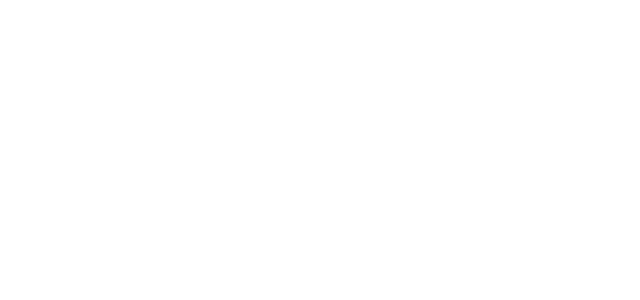
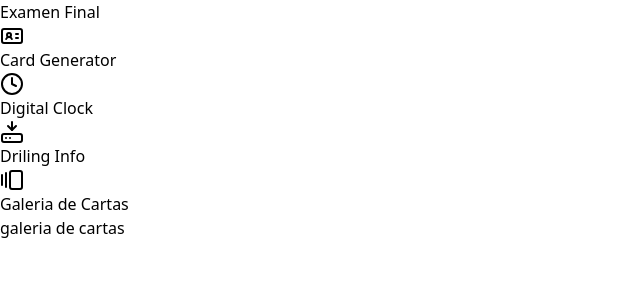
Before and after one commit to Adriasu/examen-final-adriana, a Next.js app: page /galleryCards in a window 1280 px wide. Shown: the top 300 px of the page, without its empty margins (0-640 px from the left). Built offline with nearby package versions, Linux system fonts and the light colour scheme.

Commit message:
sidebar finalizado

```diff
--- a/src/app/galleryCards/page.jsx
+++ b/src/app/galleryCards/page.jsx
@@ -3,7 +3,7 @@
 const GalleryCards = () => {
   return (
     <div>
-
+      galeria de cartas
     </div>
   )
 }
--- a/src/components/SideBar.jsx
+++ b/src/components/SideBar.jsx
@@ -1,9 +1,52 @@
-import React from 'react'
+import {
+  Clock,
+  GalleryHorizontalEnd,
+  HardDriveDownload,
+  IdCard,
+} from "lucide-react";
+import Link from "next/link";
+import React from "react";
 
 const SideBar = () => {
   return (
-    <div>
+    <div className="border border-black w-[300px] h-screen p-6 ">
+      <div className="flex items-center">
+        <div className="bg-orange-600 text-white py-1 px-1 rounded-full flex flex-col w-[100px]">
+          <p className="font-bold text-center">Examen Final</p>
+        </div>
+      </div>
 
+      <div className="mt-14">
+        <ul className="flex flex-col gap-5">
+          <Link href={"/cardGenerator"}>
+            <div className="flex gap-5">
+              <IdCard />
+              <li>Card Generator</li>
+            </div>
+          </Link>
+
+          <Link href={"/digitalClock"}>
+            <div className="flex gap-5">
+              <Clock />
+              <li>Digital Clock</li>
+            </div>
+          </Link>
+
+          <Link href={"/drilingInfo"}>
+            <div className="flex gap-5">
+              <HardDriveDownload />
+              <li>Driling Info</li>
+            </div>
+          </Link>
+
+          <Link href={"/galleryCards"}>
+            <div className="flex gap-5">
+              <GalleryHorizontalEnd />
+              <li>Galeria de Cartas</li>
+            </div>
+          </Link>
+        </ul>
+      </div>
     </div>
   )
 }
```
